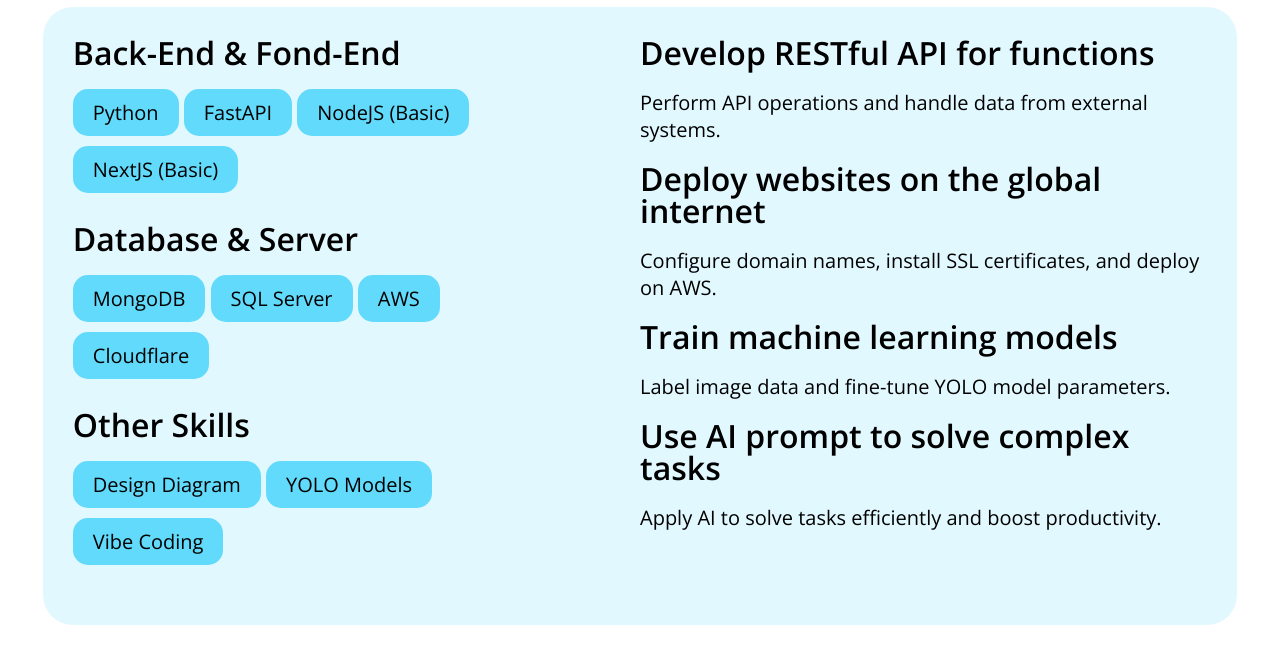
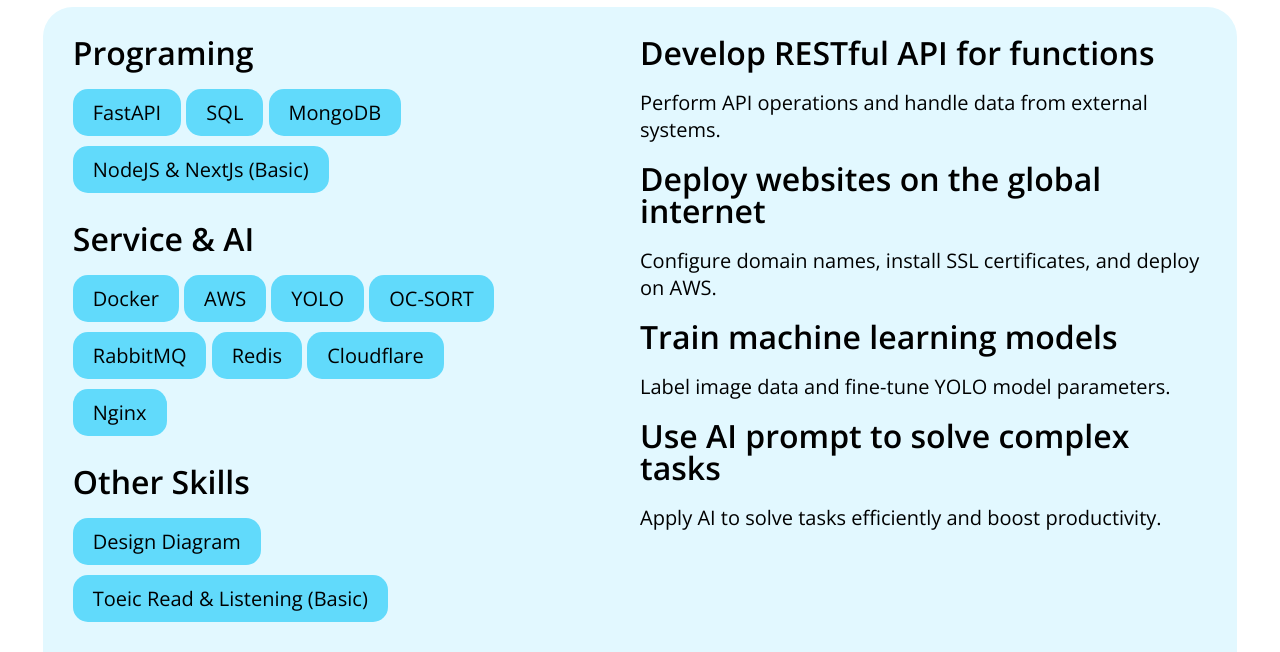
Before and after one commit to Canon-D2/portfolio-cv, a plain HTML site: page index.html in a window 1280 px wide. Shown: the part 1124-1776 px from the top of the page. Drawn offline with nearby package versions, Linux system fonts and the light colour scheme; a script that the page names is missing.

Commit message:
fix/css-map

```diff
--- a/index.html
+++ b/index.html
@@ -149,25 +149,28 @@
 			</h2>
 			<div class="holder-blue">
 				<div class="left-column">
-					<h3>Back-End & Fond-End</h3>
+					<h3>Programing</h3>
 					<ul>
-						<li>Python</li>
 						<li>FastAPI</li>
-						<li>NodeJS (Basic)</li>
-						<li>NextJS (Basic)</li>
+						<li>SQL</li>
+						<li>MongoDB</li>
+						<li>NodeJS & NextJs (Basic)</li>
 					</ul>
-					<h3>Database & Server</h3>
+					<h3>Service & AI</h3>
 					<ul>
-						<li>MongoDB</li>
-						<li>SQL Server</li>
+						<li>Docker</li>
 						<li>AWS</li>
+						<li>YOLO</li>
+						<li>OC-SORT</li>
+						<li>RabbitMQ</li>
+						<li>Redis</li>
 						<li>Cloudflare</li>
+						<li>Nginx</li>
 					</ul>
 					<h3>Other Skills</h3>
 					<ul>
 						<li>Design Diagram</li>
-						<li>YOLO Models</li>
-						<li>Vibe Coding</li>
+						<li>Toeic Read & Listening (Basic)</li>
 					</ul>
 				</div>
 				<div class="right-column">
--- a/styles.css
+++ b/styles.css
@@ -992,6 +992,7 @@ h1 small {
 	height: 440px;
 	border-radius: 15px;
 	overflow: hidden;
+	flex: 1
   }
   .map-container iframe {
 	width: 100%;
```
Also changed, not shown: canva.html (+1 -2 lines).
